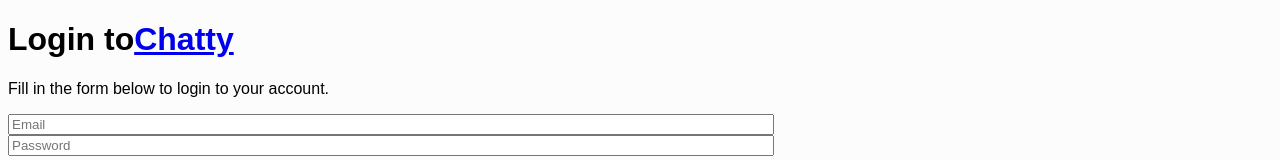
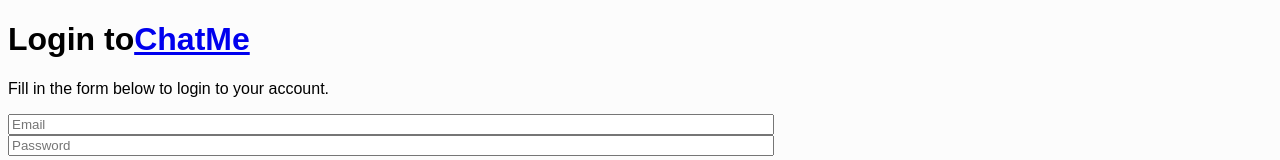
Before and after one commit to Saltysam101/ChatMe, a React (Create React App) app: page /login in a window 1280 px wide. Shown: the top 160 px of the page. Built offline with nearby package versions, Linux system fonts and the light colour scheme; no server answers.

Commit message:
got rid of the form on home page, added alert for logging out, and changed link in login to chat page

```diff
--- a/src/helpers/auth.js
+++ b/src/helpers/auth.js
@@ -19,5 +19,7 @@
 }
 
 export function logOut() {
+    alert('You have logged out of your account.')
     return auth().signOut();
+
 }
--- a/src/pages/Home.js
+++ b/src/pages/Home.js
@@ -1,12 +1,12 @@
-import React, { Component } from 'react'
+import React, { Component } from 'react';
+import { Link } from "react-router-dom";
 import {
     signInWithGoogle,
     signInWithGitHub,
     logOut,
-    signin,
     signup
 } from '../helpers/auth';
-import { render } from '@testing-library/react';
+
 
 export default class Home extends Component {
     constructor() {
@@ -57,7 +57,22 @@
       render() {
         return(
             <div>
-                <h1>Home Page</h1>
+                <h1>Welcome to ChatMe</h1>
+                <h3>A place where people can chat</h3>
+                <form
+          className="mt-5 py-5 px-5"
+          autoComplete="off"
+          onSubmit={this.handleSubmit}
+        >
+          <h1>
+            Login to
+            <Link className="title ml-2" to="/login">
+              ChatMe
+            </Link>
+          </h1>
+          <p>Wanna log out?</p>
+          <button onClick={logOut}>logout</button>
+        </form>
             </div>
         )
     };
--- a/src/pages/Login.js
+++ b/src/pages/Login.js
@@ -58,8 +58,8 @@
         >
           <h1>
             Login to
-            <Link className="title ml-2" to="/">
-              Chatty
+            <Link className="title ml-2" to="/chat">
+              ChatMe
             </Link>
           </h1>
           <p className="lead">
```
Also changed, not shown: src/components/nav.js (added).
